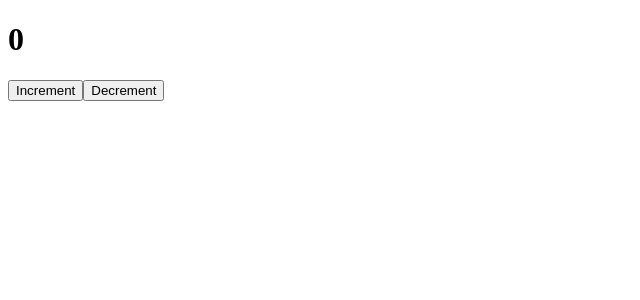
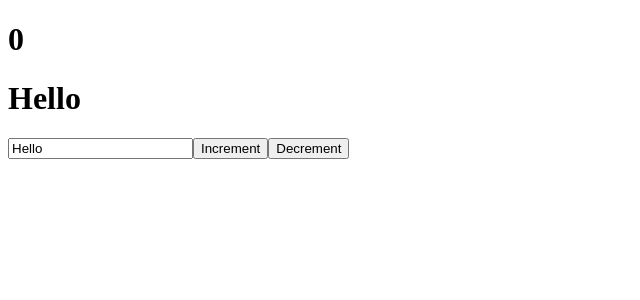
Before and after one commit to MrJoker365/first-react, a React (Create React App) app: page / in a window 1280 px wide. Shown: the top 300 px of the page, without its empty margins (0-640 px from the left). Built offline with nearby package versions, Linux system fonts and the light colour scheme.

Commit message:
"керований інпут (useState())"

```diff
--- a/src/App.js
+++ b/src/App.js
@@ -9,21 +9,28 @@ function App() {
                                              // 2. це функція, яка зчитує і виводить зміни на сторінку
                                          // тому для використання цих двох елементів, використовується ДЕКОМПОЗИЦІЯ
 
+  const [value, setValue] = useState("Hello");
 
   function increment(params) {
-    setLikes(likes + 1)
+    setLikes(likes + 1) // використання 2-ї функції для зміни відображення на сторінці
 
   }
 
   function decrement(params) {
-    setLikes(likes - 1)
+    setLikes(likes - 1) //
   }
 
 
   return (
     <div className="App">
+      <h1>{likes}</h1>
+      <h1>{value}</h1>
+      <input
+        type="text"
+        value={value}
+        onChange={event => setValue(event.target.value)} // при кожній зміні в полі буде викликатись setValue
+      />
 
-      <h1>{likes}</h1>
 
       <button onClick={increment}>Increment</button>
       <button onClick={decrement}>Decrement</button>
```
